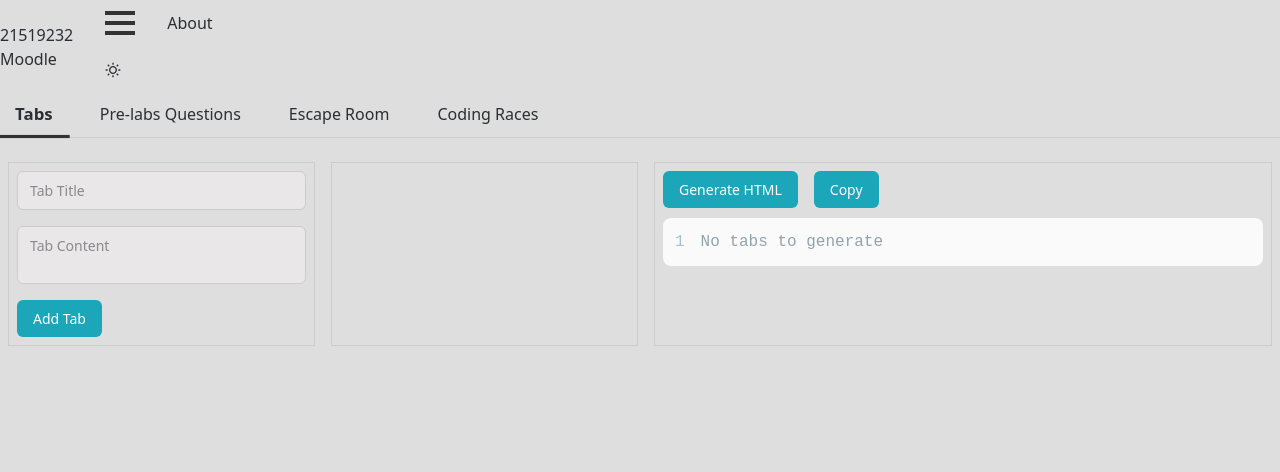
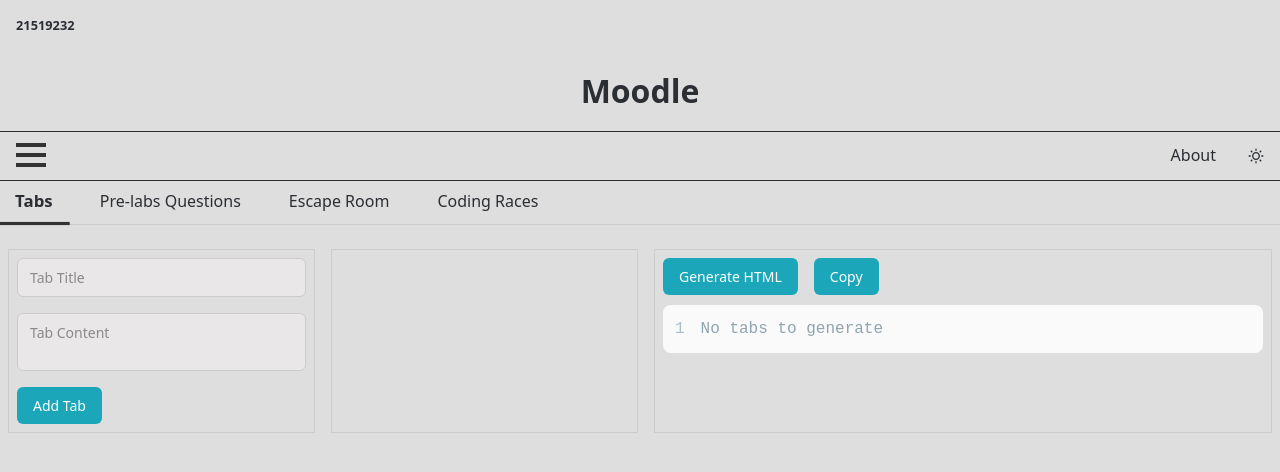
Before and after one commit to nganLikeable/LMS-Moodle-Featuring-Escape-room, a Next.js app: page / in a window 1280 px wide. Shown: the top 472 px of the page. Built offline with nearby package versions, Linux system fonts and the light colour scheme.

Commit message:
repositioned header with id, title, navbar (menu, abt, theme), hr

```diff
--- a/app/Components/HamburgerMenu.module.css
+++ b/app/Components/HamburgerMenu.module.css
@@ -48,6 +48,7 @@
   background-color: white;
   box-shadow: 0 4px 8px rgba(0, 0, 0, 0.1);
   width: 200px;
+  top: 100%;
 }
 
 .menuOpen ul {
--- a/app/Components/HamburgerMenu.tsx
+++ b/app/Components/HamburgerMenu.tsx
@@ -21,9 +21,6 @@
           <li>
             <a href="/">Home</a>
           </li>
-          <li>
-            <a href="/About">About</a>
-          </li>
         </ul>
       </nav>
     </div>
--- a/app/Components/Header.module.css
+++ b/app/Components/Header.module.css
@@ -1,20 +1,26 @@
-/* NavBar.module.css */
-.navbar {
-  width: 100%;
-  background-color: var(--background);
-  color: var(--foreground);
+.container {
+  overflow: visible;
+  position: relative;
+  z-index: 1;
+}
+.id {
+  display: flex;
+  padding: 1rem;
+  font-size: 0.8rem;
+  font-weight: bold;
+}
+
+.title {
+  margin: 0 auto;
   padding: 1rem;
 }
 
-.container {
+.title h1 {
+  font-size: 2rem;
+  font-weight: bold;
+  text-align: center;
+}
+.below {
   display: flex;
-  align-items: center;
-  justify-content: flex-start; /* everything aligns to left */
-  gap: 1rem;
+  width: 100%;
 }
-
-.navbar a {
-  text-decoration: none;
-  color: inherit;
-  font-weight: 500;
-}
--- a/app/Components/Header.tsx
+++ b/app/Components/Header.tsx
@@ -5,16 +5,18 @@
 export default function Header() {
   return (
     <header className={styles.container}>
+      <div className={styles.id}>
+        <span>21519232</span>
+      </div>
       <div className={styles.title}>
-        <ul>
-          <li>21519232</li>
-          <li>Moodle</li>
-        </ul>
+        <h1>Moodle</h1>
       </div>
+      <hr></hr>
       <div className={styles.below}>
         <NavBar />
         <ThemeToggle />
       </div>
+      <hr></hr>
     </header>
   );
 }
```
